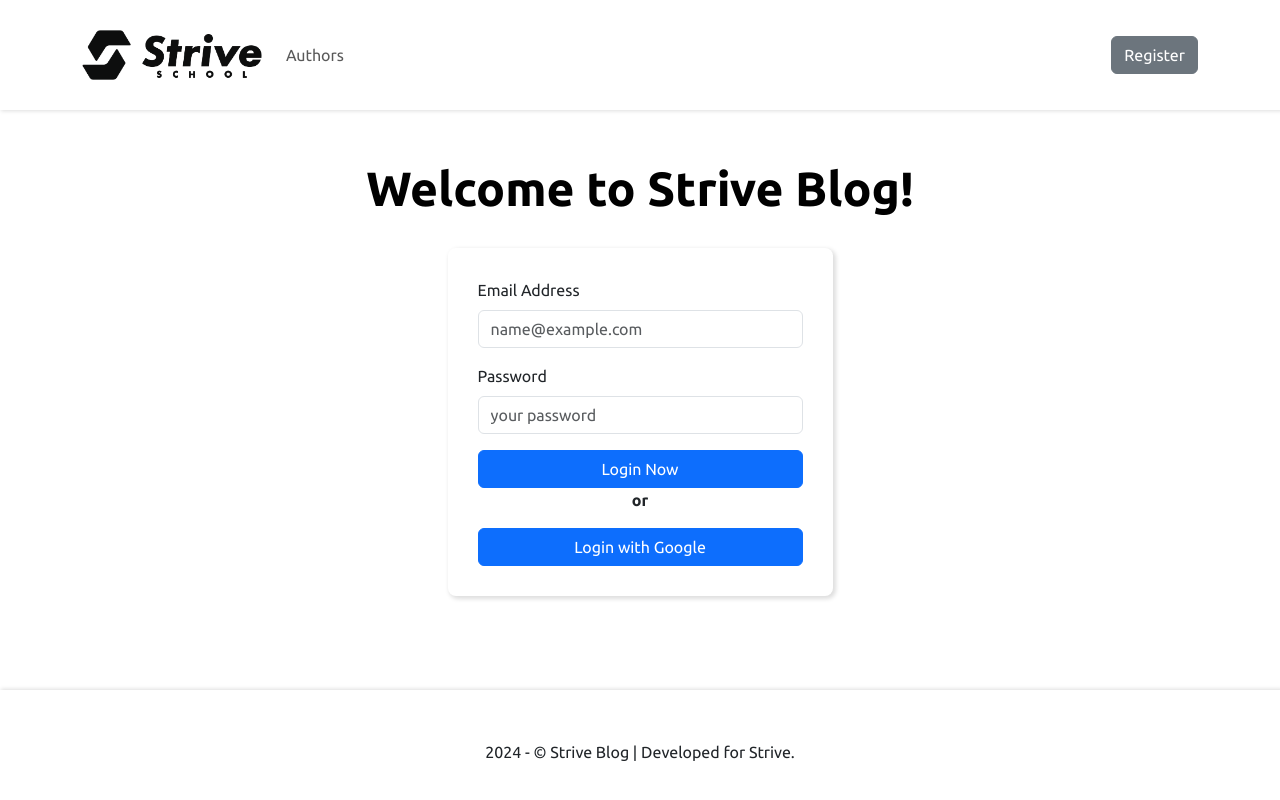
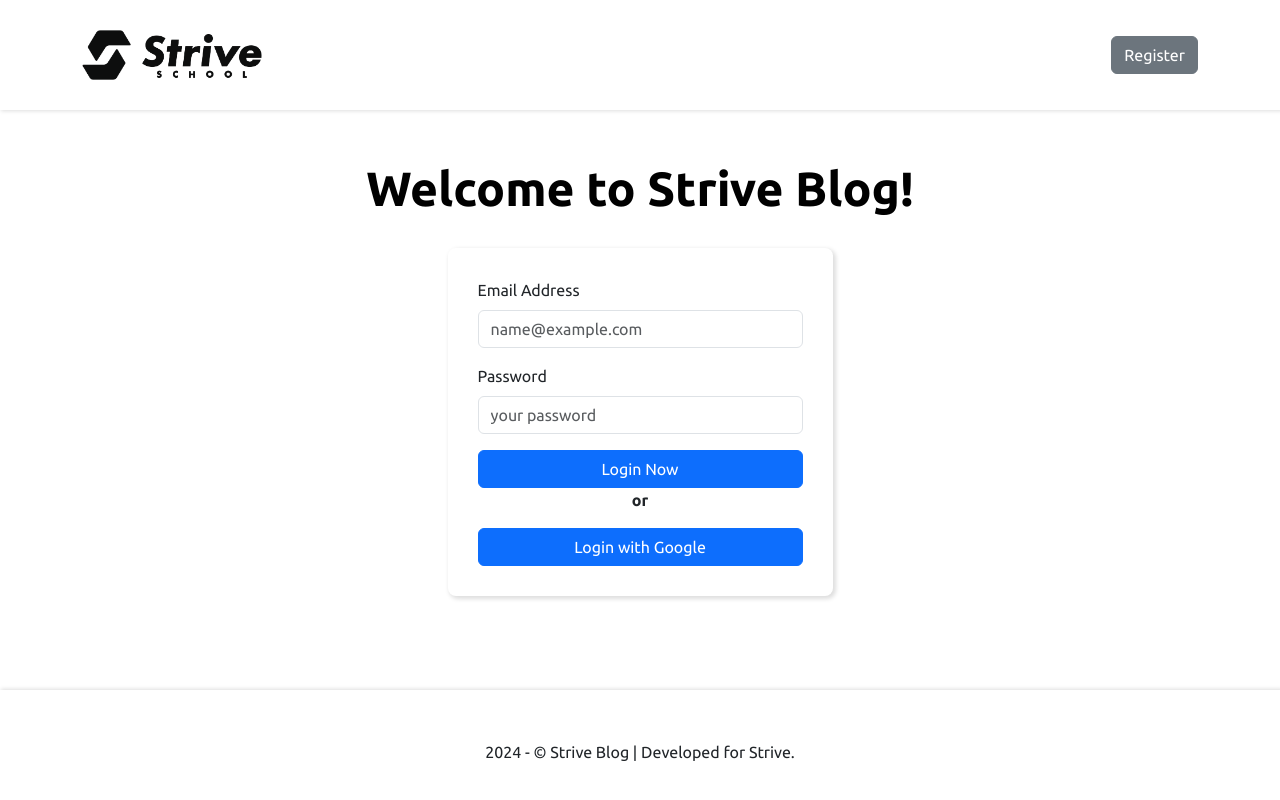
Before and after one commit to marialucialombardi90/strive_blog, a React (Create React App) app in the folder Frontend/: page / in a window 1280 px wide. Shown: the top 800 px of the page. Built offline with nearby package versions, Linux system fonts and the light colour scheme; no server answers.

Commit message:
added authors show on login

```diff
--- a/Frontend/src/components/Navbar/index.jsx
+++ b/Frontend/src/components/Navbar/index.jsx
@@ -74,15 +74,11 @@ const NavBar = () => {
         <Navbar.Brand as={Link} to="/">
           <img className="blog-navbar-brand" alt="logo" src={logo} />
         </Navbar.Brand>
-        <Nav className="me-auto">
-          <Nav.Link as={Link} to="/authors" style={{ textDecoration: "none" }}>
-            Authors
-          </Nav.Link>
-        </Nav>
+
         <Modal
           size="lg"
           show={showReg}
-          onHide={!loading ? handleCloseReg : () => {}}
+          onHide={!loading ? handleCloseReg : () => { }}
           centered
         >
           <Modal.Header closeButton>
@@ -196,9 +192,15 @@ const NavBar = () => {
             </Button>
           </Modal.Footer>
         </Modal>
-        <div className="d-flex">
+
         {authorInfo && token ? (
           <>
+            <Nav className="me-auto">
+              <Nav.Link as={Link} to="/authors" style={{ textDecoration: "none" }}>
+                Authors
+              </Nav.Link>
+            </Nav>
+            <div className="d-flex">
               <Button
                 as={Link}
                 to="/new"
@@ -228,6 +230,7 @@ const NavBar = () => {
                   Logout
                 </NavDropdown.Item>
               </NavDropdown>
+            </div>
           </>
         ) : (
           <Button
@@ -238,7 +241,6 @@ const NavBar = () => {
             Register
           </Button>
         )}
-        </div>
       </Container>
     </Navbar>
   );
```
Lines whose indentation alone changed are shown as unchanged.
